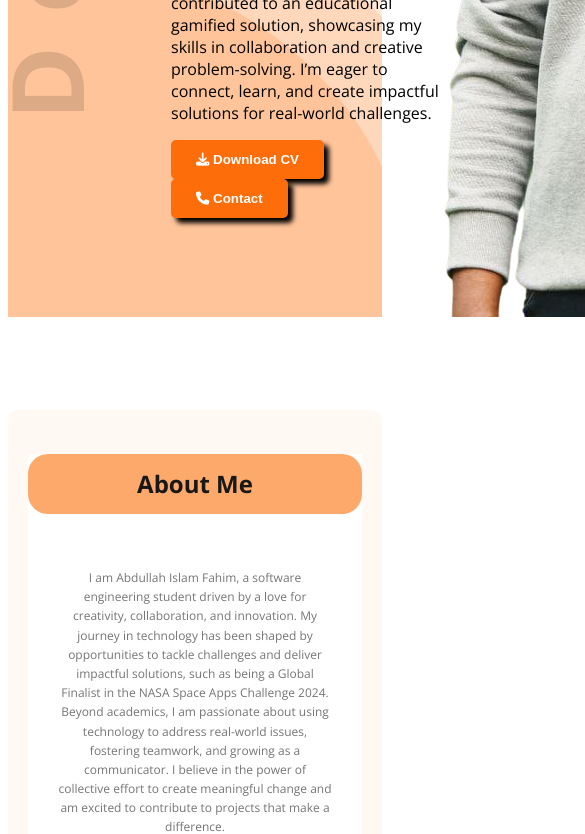
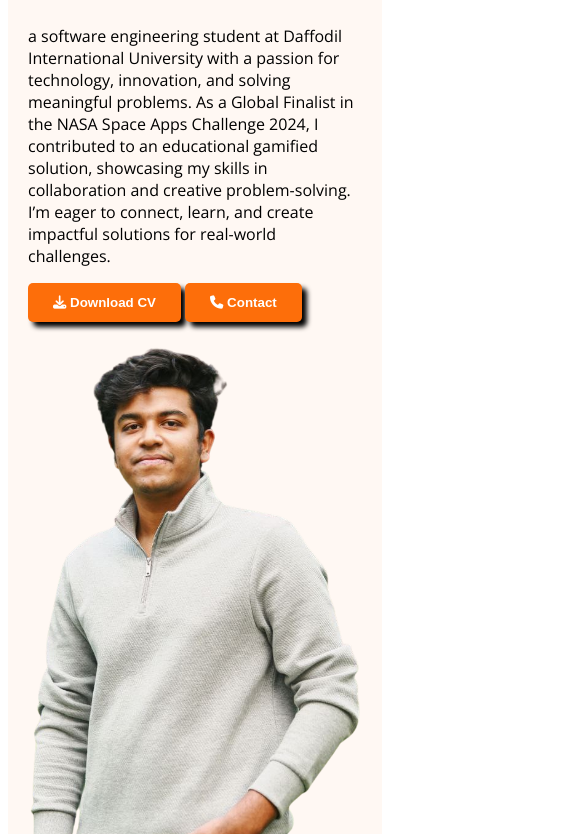
Before and after one commit to abdullahfahimhere/abdullah-islam-fahim-portfolio, a plain HTML site: page index.html in a window 390 px wide. Shown: the part 660-1494 px from the top of the page, 585 px wide, since content can reach past the window. Drawn offline with nearby package versions, Linux system fonts and the light colour scheme.

Commit message:
responsive2

```diff
--- a/styles/portfolio.css
+++ b/styles/portfolio.css
@@ -219,12 +219,33 @@ footer input[type="text"], footer input[type="email"],footer textarea{
 .about-bg{
     background-color:white;
 }
+/* .hide{
+    display: none;
+} */
 @media screen and (max-width:576px){
     .skills-container,
     .resume-container,
+    .banner,
     footer,
+    nav,
+    nav > ul,
     .about-items{
         flex-direction: column;
+    }
+    nav > ul{
+        gap:20px;
+    }
+    .btn-primary{
+        margin-bottom: 20px;
+    }
+    .banner{
+        margin: 20px;
+    }
+    .banner-profile-pic{
+        width: 100%;
+    }
+    .header{
+        background-image: none;
     }
     footer, .about{
         padding: 20px;
@@ -232,7 +253,9 @@ footer input[type="text"], footer input[type="email"],footer textarea{
     .footer-column{
         width: 100%;
     }
-    footer input[type="text"], footer input[type="email"],footer textarea{
+    footer input[type="text"],
+    footer input[type="email"],
+    footer textarea{
         width: calc(100% - 40px);
     }
 
```
